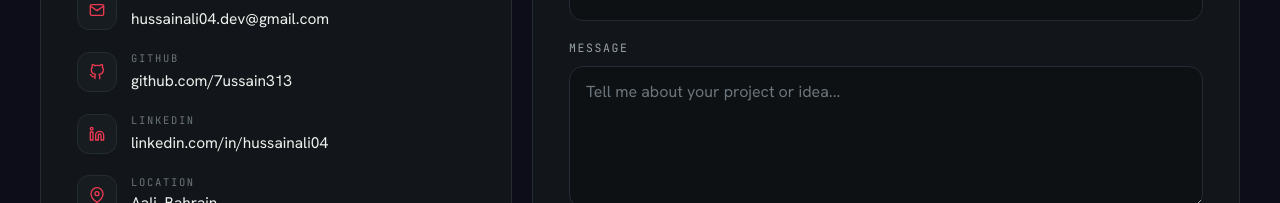
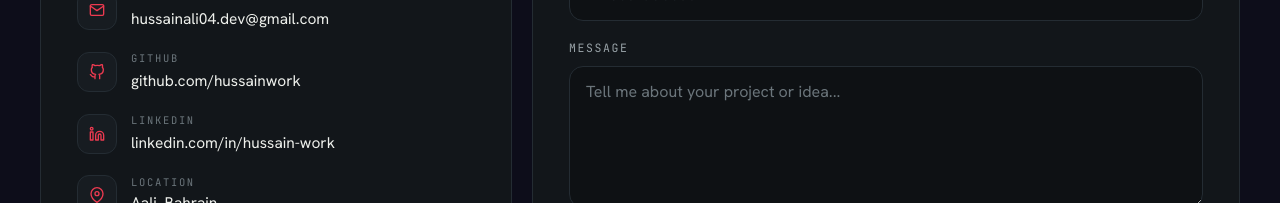
Before and after one commit to 7ussain313/portfolio, a React (Vite) app: page / in a window 1280 px wide. Shown: the part 10678-10881 px from the top of the page. Built offline with nearby package versions, Linux system fonts and the light colour scheme.

Commit message:
Update GitHub and LinkedIn links

```diff
--- a/index.html
+++ b/index.html
@@ -5,12 +5,12 @@
     <meta name="viewport" content="width=device-width, initial-scale=1.0" />
     <meta name="description" content="Hussain Ali — full-stack developer in Bahrain. NestJS, Next.js, PostgreSQL, Flutter, Go and Rust projects with tests, documentation and CI." />
     <meta name="author" content="Hussain Ali" />
-    <link rel="canonical" href="https://7ussain313.github.io/portfolio/" />
+    <link rel="canonical" href="https://hussainwork.github.io/portfolio/" />
     <meta property="og:type" content="profile" />
     <meta property="og:title" content="Hussain Ali | Full-Stack Developer" />
     <meta property="og:description" content="Full-stack developer in Bahrain. Projects in NestJS, Next.js, PostgreSQL, Flutter, Go and Rust." />
-    <meta property="og:url" content="https://7ussain313.github.io/portfolio/" />
-    <meta property="og:image" content="https://7ussain313.github.io/portfolio/og-image.jpg" />
+    <meta property="og:url" content="https://hussainwork.github.io/portfolio/" />
+    <meta property="og:image" content="https://hussainwork.github.io/portfolio/og-image.jpg" />
     <meta name="twitter:card" content="summary" />
     <meta name="theme-color" content="#0d0d1a" />
     <title>Hussain Ali | Full-Stack Developer</title>
@@ -24,7 +24,7 @@
     <div id="root"></div>
     <noscript>
       <h1>Hussain Ali — Full-Stack Developer</h1>
-      <p>Full-stack developer in Bahrain. This portfolio needs JavaScript. Code: <a href="https://github.com/7ussain313">github.com/7ussain313</a> · <a href="https://www.linkedin.com/in/hussainali04/">LinkedIn</a> · <a href="mailto:hussainali04.dev@gmail.com">hussainali04.dev@gmail.com</a> · <a href="./Hussain_Ali_CV.pdf">CV (PDF)</a></p>
+      <p>Full-stack developer in Bahrain. This portfolio needs JavaScript. Code: <a href="https://github.com/hussainwork">github.com/hussainwork</a> · <a href="https://www.linkedin.com/in/hussain-work">LinkedIn</a> · <a href="mailto:hussainali04.dev@gmail.com">hussainali04.dev@gmail.com</a> · <a href="./Hussain_Ali_CV.pdf">CV (PDF)</a></p>
     </noscript>
     <script type="module" src="/src/main.jsx"></script>
   </body>
--- a/src/components/About.jsx
+++ b/src/components/About.jsx
@@ -133,13 +133,13 @@ export default function About() {
             <div className="flex items-center gap-3 dark:text-slate-400 text-slate-600 text-sm">
               <FiGithub size={16} className="text-violet-500 shrink-0" />
               <a href={personal.github} target="_blank" rel="noopener noreferrer" className="hover:text-violet-500 transition-colors">
-                github.com/7ussain313
+                github.com/hussainwork
               </a>
             </div>
             <div className="flex items-center gap-3 dark:text-slate-400 text-slate-600 text-sm">
               <FiLinkedin size={16} className="text-violet-500 shrink-0" />
               <a href={personal.linkedin} target="_blank" rel="noopener noreferrer" className="hover:text-violet-500 transition-colors">
-                linkedin.com/in/hussainali04
+                linkedin.com/in/hussain-work
               </a>
             </div>
           </div>
--- a/src/components/Contact.jsx
+++ b/src/components/Contact.jsx
@@ -5,8 +5,8 @@ import { personal } from '../data/portfolioData'
 
 const contactItems = [
   { icon: FiMail, label: 'Email', value: personal.email, href: `mailto:${personal.email}` },
-  { icon: FiGithub, label: 'GitHub', value: 'github.com/7ussain313', href: personal.github },
-  { icon: FiLinkedin, label: 'LinkedIn', value: 'linkedin.com/in/hussainali04', href: personal.linkedin },
+  { icon: FiGithub, label: 'GitHub', value: 'github.com/hussainwork', href: personal.github },
+  { icon: FiLinkedin, label: 'LinkedIn', value: 'linkedin.com/in/hussain-work', href: personal.linkedin },
   { icon: FiMapPin, label: 'Location', value: personal.location, href: null },
 ]
 
--- a/src/data/portfolioData.js
+++ b/src/data/portfolioData.js
@@ -4,8 +4,8 @@ export const personal = {
   tagline: 'I build web and mobile applications end to end — database, API and UI — and ship them with tests, documentation and CI.',
   location: 'Aali, Bahrain',
   email: 'hussainali04.dev@gmail.com',
-  github: 'https://github.com/7ussain313',
-  linkedin: 'https://www.linkedin.com/in/hussainali04/',
+  github: 'https://github.com/hussainwork',
+  linkedin: 'https://www.linkedin.com/in/hussain-work',
   bio: 'Full-stack developer from Bahrain with a university foundation from the University of Bahrain and two years of project-based engineering at Reboot Coding Institute (01 Edu peer-to-peer model). My recent work includes TaskFlow, a NestJS + Next.js + PostgreSQL workflow app with role-based access, automated tests and CI, and Sentra, an Odoo ERP monitored with Prometheus and Grafana where AI agents investigate incidents and a human approves every fix. I have also built systems projects in Rust and Go — an HTTP/1.1 server, a Unix shell and a TCP chat server — and Flutter apps including an end-to-end encrypted messenger and a real-time multiplayer chess game.',
   cvUrl: './Hussain_Ali_CV.pdf',
 }
@@ -59,7 +59,7 @@ export const projects = [
     title: 'TaskFlow',
     description: 'Work-item tracker for an IT manager and team: JWT auth with Manager/Member roles enforced server-side, a single transition table driving the workflow state machine, due-date extension approvals, an activity log, and a Kanban board and timeline. Backend unit and e2e tests run in GitHub Actions against a Postgres service.',
     tech: ['NestJS', 'Next.js', 'TypeScript', 'PostgreSQL', 'Prisma', 'Docker', 'Jest', 'GitHub Actions'],
-    repo: 'https://github.com/7ussain313/TaskFlow',
+    repo: 'https://github.com/hussainwork/TaskFlow',
     live: '',
     accent: 'from-violet-600 to-purple-600',
     category: 'Full Stack',
@@ -71,7 +71,7 @@ export const projects = [
     title: 'Sentra — AI SRE for Odoo',
     description: 'Odoo ERP with a custom car-wash module, monitored by Prometheus, Alertmanager and Grafana. An SRE agent investigates alerts with read-only tools and proposes one allowlisted fix that a human must approve; it then verifies the result and writes a postmortem to an append-only audit log. Includes 100+ automated tests.',
     tech: ['Python', 'Odoo', 'PostgreSQL', 'Prometheus', 'Grafana', 'Docker Compose', 'LLM agents'],
-    repo: 'https://github.com/7ussain313/Sentra',
+    repo: 'https://github.com/hussainwork/Sentra',
     live: '',
     accent: 'from-cyan-600 to-blue-700',
     category: 'Full Stack',
@@ -327,7 +327,7 @@ export const projects = [
     title: 'Click-Shop',
     description: 'Multi-role e-commerce platform (customer, seller, admin) with cart, checkout, promotions, reviews, favourites and seller applications reviewed by admins. Covered by PHPUnit feature and unit tests.',
     tech: ['Laravel 12', 'PHP', 'MySQL', 'PHPUnit', 'Tailwind CSS'],
-    repo: 'https://github.com/7ussain313/Click-shop',
+    repo: 'https://github.com/hussainwork/Click-shop',
     live: '',
     accent: 'from-emerald-600 to-teal-600',
     category: 'Full Stack',
@@ -363,7 +363,7 @@ export const projects = [
     title: 'GraphQL Profile',
     description: 'Profile page that signs in against the school API with JWT, queries progress data with GraphQL and draws XP and audit statistics as hand-built SVG charts.',
     tech: ['TypeScript', 'GraphQL', 'JWT', 'SVG'],
-    repo: 'https://github.com/7ussain313/GraphQL',
+    repo: 'https://github.com/hussainwork/GraphQL',
     live: '',
     accent: 'from-pink-600 to-rose-600',
     category: 'Web',
--- a/src/design/body.html
+++ b/src/design/body.html
@@ -18,7 +18,7 @@
   <a href="#experience" class="hide-s">Experience</a>
   <a href="#terminal" class="hide-s">Terminal</a>
   <a href="#contact">Contact</a>
-  <a class="cv" href="https://7ussain313.github.io/portfolio/Hussain_Ali_CV.pdf" target="_blank" rel="noopener">CV</a>
+  <a class="cv" href="https://hussainwork.github.io/portfolio/Hussain_Ali_CV.pdf" target="_blank" rel="noopener">CV</a>
 </nav>
 
 <main id="top">
@@ -40,8 +40,8 @@
           <p class="lede">Web and mobile applications end to end: schema, API and UI, shipped with tests, documentation and CI. My work runs from NestJS and Flutter apps to an HTTP server written from scratch in Rust and an AI agent that investigates incidents in an Odoo ERP.</p>
           <div class="cta">
             <a class="btn btn-hot mag" href="#work">See the work <svg><use href="#i-arrow"/></svg></a>
-            <a class="btn mag" href="https://www.linkedin.com/in/hussainali04/" target="_blank" rel="noopener"><svg><use href="#i-in"/></svg> LinkedIn</a>
-            <a class="btn mag" href="https://github.com/7ussain313" target="_blank" rel="noopener"><svg><use href="#i-gh"/></svg> GitHub</a>
+            <a class="btn mag" href="https://www.linkedin.com/in/hussain-work" target="_blank" rel="noopener"><svg><use href="#i-in"/></svg> LinkedIn</a>
+            <a class="btn mag" href="https://github.com/hussainwork" target="_blank" rel="noopener"><svg><use href="#i-gh"/></svg> GitHub</a>
           </div>
         </div>
         <div class="card3d">
@@ -131,7 +131,7 @@
             </div>
             <div class="controls">
               <button class="btn btn-hot mag" id="trigger" type="button"><svg><use href="#i-bolt"/></svg> Simulate an incident</button>
-              <a class="btn btn-sm" href="https://github.com/7ussain313/Sentra" target="_blank" rel="noopener"><svg><use href="#i-gh"/></svg> Source</a>
+              <a class="btn btn-sm" href="https://github.com/hussainwork/Sentra" target="_blank" rel="noopener"><svg><use href="#i-gh"/></svg> Source</a>
             </div>
             <p class="note">A browser simulation of Sentra's workflow with made-up data. The real system runs on Docker Compose.</p>
           </div>
@@ -144,7 +144,7 @@
           <h3>TaskFlow</h3>
           <p>A work-item tracker for an IT manager and their team. Every rule lives on the server, and every push runs the full backend test suite against a real Postgres database.</p>
           <ul class="chips"><li>NestJS</li><li>Next.js</li><li>TypeScript</li><li>PostgreSQL</li><li>Prisma</li><li>Docker</li><li>Jest</li><li>GitHub Actions</li></ul>
-          <div style="margin-top:24px"><a class="btn btn-sm mag" href="https://github.com/7ussain313/TaskFlow" target="_blank" rel="noopener"><svg><use href="#i-gh"/></svg> Source code</a></div>
+          <div style="margin-top:24px"><a class="btn btn-sm mag" href="https://github.com/hussainwork/TaskFlow" target="_blank" rel="noopener"><svg><use href="#i-gh"/></svg> Source code</a></div>
         </div>
         <div class="r">
           <span class="label" style="display:block;margin-bottom:22px">Every push, in CI</span>
--- a/src/design/script.js
+++ b/src/design/script.js
@@ -7,8 +7,8 @@ const css = n => getComputedStyle(document.documentElement).getPropertyValue(n).
 
 /* ── data ─────────────────────────────────── */
 const FLAG = [
-  {t:'Sentra', c:'AI + SRE', d:'Odoo ERP with a custom car-wash module, monitored by Prometheus, Alertmanager and Grafana. An SRE agent investigates alerts with read-only tools, proposes one allowlisted fix, waits for human approval, verifies, and writes a postmortem to an append-only audit log. 100+ automated tests.', s:'Python · Odoo · PostgreSQL · Prometheus · Grafana · Docker Compose · LLM agents', u:'https://github.com/7ussain313/Sentra'},
-  {t:'TaskFlow', c:'Full stack', d:'Work-item tracker with JWT auth, Manager and Member roles enforced server-side, a transition-table state machine, due-date extension approvals, an activity log, Kanban and timeline views. Unit and e2e tests in GitHub Actions against Postgres.', s:'NestJS · Next.js · TypeScript · PostgreSQL · Prisma · Docker · Jest', u:'https://github.com/7ussain313/TaskFlow'},
+  {t:'Sentra', c:'AI + SRE', d:'Odoo ERP with a custom car-wash module, monitored by Prometheus, Alertmanager and Grafana. An SRE agent investigates alerts with read-only tools, proposes one allowlisted fix, waits for human approval, verifies, and writes a postmortem to an append-only audit log. 100+ automated tests.', s:'Python · Odoo · PostgreSQL · Prometheus · Grafana · Docker Compose · LLM agents', u:'https://github.com/hussainwork/Sentra'},
+  {t:'TaskFlow', c:'Full stack', d:'Work-item tracker with JWT auth, Manager and Member roles enforced server-side, a transition-table state machine, due-date extension approvals, an activity log, Kanban and timeline views. Unit and e2e tests in GitHub Actions against Postgres.', s:'NestJS · Next.js · TypeScript · PostgreSQL · Prisma · Docker · Jest', u:'https://github.com/hussainwork/TaskFlow'},
 ];
 const SELECTED = [
   {t:'Secure Messenger', c:'Mobile', o:'Reboot Coding Institute', art:'cipher',
@@ -39,10 +39,10 @@ const ARCHIVE = [
   ['Neo4flix','Java','Movie recommendations from four Spring Boot microservices on Neo4j, with OAuth 2.0 and two-factor auth.','Spring Boot · Neo4j · Angular'],
   ['Travel Management','Java','Bookings with Stripe and PayPal, Elasticsearch autocomplete, deployed with Ansible and Jenkins, secrets in Vault.','Spring Boot · Elasticsearch · Ansible'],
   ["Let's Play API",'Java','REST CRUD API for users and products with authentication and admin/user roles.','Spring Boot · MongoDB'],
-  ['Click-Shop','Full stack','Multi-role store with cart, promotions, reviews and seller applications, covered by PHPUnit tests.','Laravel 12 · MySQL · PHPUnit','https://github.com/7ussain313/Click-shop'],
+  ['Click-Shop','Full stack','Multi-role store with cart, promotions, reviews and seller applications, covered by PHPUnit tests.','Laravel 12 · MySQL · PHPUnit','https://github.com/hussainwork/Click-shop'],
   ['Angul-It','Web','Multi-stage image CAPTCHA with per-stage validation and progress that survives a refresh.','Angular · TypeScript'],
   ['Custom JS Framework','Web','DOM abstraction, routing, state and events built from scratch, shown with a TodoMVC app.','JavaScript'],
-  ['GraphQL Profile','Web','JWT sign-in, GraphQL queries and hand-built SVG charts of XP and audit statistics.','TypeScript · GraphQL · SVG','https://github.com/7ussain313/GraphQL'],
+  ['GraphQL Profile','Web','JWT sign-in, GraphQL queries and hand-built SVG charts of XP and audit statistics.','TypeScript · GraphQL · SVG','https://github.com/hussainwork/GraphQL'],
   ['Groupie Tracker','Web','Presents bands, concert locations and dates from a REST API.','Go · REST'],
 ];
 const STACK = [
@@ -433,8 +433,8 @@ layoutHS();
     },
     skills: () => print(STACK.map(([h, s]) => `<span class="h">${h.padEnd(26, ' ')}</span>${s.join(', ')}`).join('\n')),
     experience: () => print('<span class="h">2026</span>  IT Intern, Canvas Design Studio. Flutter + Firebase booking app, data model, handover docs.\n<span class="h">    </span>  Reboot Coding Institute (01 Edu). Full-stack program, Java and Mobile tracks.\n<span class="h">2022–2026</span>  B.S. Computer Science, University of Bahrain. Senior project: SooQna.'),
-    contact: () => print('email     hussainali04.dev@gmail.com\nlinkedin  <a href="https://www.linkedin.com/in/hussainali04/" target="_blank" rel="noopener">linkedin.com/in/hussainali04</a>\ngithub    <a href="https://github.com/7ussain313" target="_blank" rel="noopener">github.com/7ussain313</a>'),
-    cv: () => print('<a href="https://7ussain313.github.io/portfolio/Hussain_Ali_CV.pdf" target="_blank" rel="noopener">Hussain_Ali_CV.pdf</a>  (opens in a new tab)'),
+    contact: () => print('email     hussainali04.dev@gmail.com\nlinkedin  <a href="https://www.linkedin.com/in/hussain-work" target="_blank" rel="noopener">linkedin.com/in/hussain-work</a>\ngithub    <a href="https://github.com/hussainwork" target="_blank" rel="noopener">github.com/hussainwork</a>'),
+    cv: () => print('<a href="https://hussainwork.github.io/portfolio/Hussain_Ali_CV.pdf" target="_blank" rel="noopener">Hussain_Ali_CV.pdf</a>  (opens in a new tab)'),
     hire: () => { print('Excellent decision. Taking you to the contact section…', 'p'); setTimeout(() => $('#contact').scrollIntoView({behavior: RM ? 'auto' : 'smooth'}), 700); },
     sudo: () => print('Permission granted after a short interview. Type hire.', 'r'),
     clear: () => { out.innerHTML = ''; },
```
